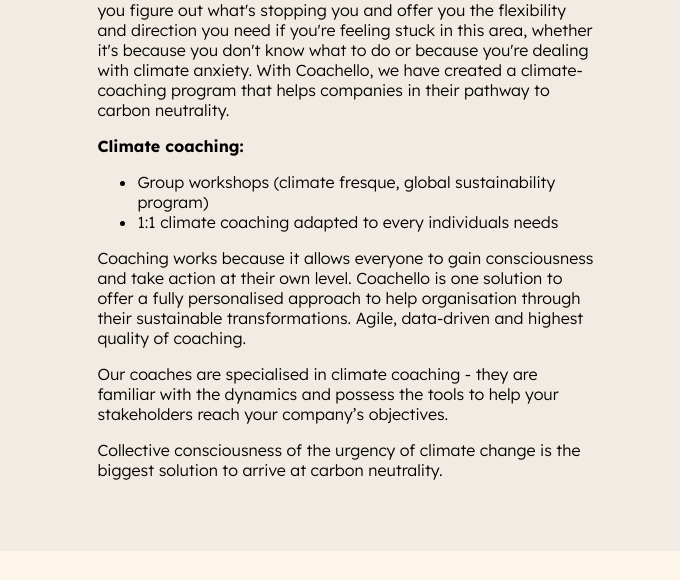
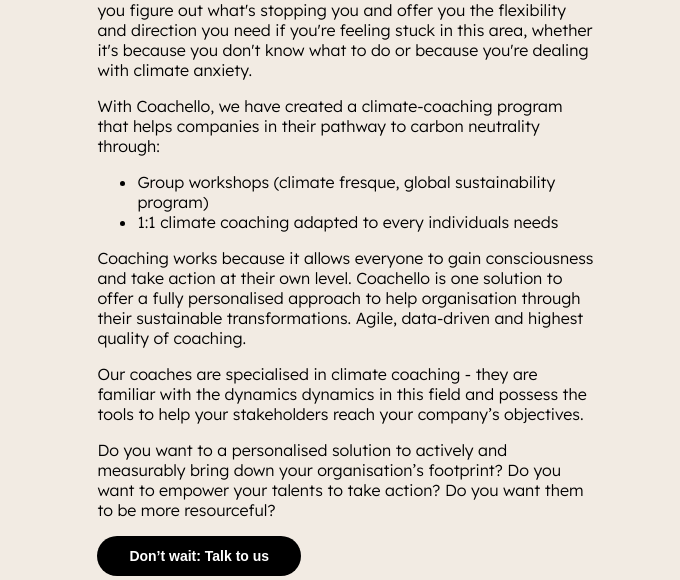
Before and after one commit to NuviMJ/landing-page, a Gatsby site: page /climate-coaching in a window 1280 px wide. Shown: the part 393-973 px from the top of the page, 0-680 px from the left. Built offline with nearby package versions, Linux system fonts and the light colour scheme; Gatsby itself is replaced by a stand-in of ours; grey boxes are pictures that could not be loaded.

Commit message:
change: climate coaching page

```diff
--- a/src/pages/climate-coaching.tsx
+++ b/src/pages/climate-coaching.tsx
@@ -29,7 +29,7 @@
 const ClimateCoachingPage = () => {
     return (<>
             <Seo title="Coachello - Climate Coaching"
-                 description=""/>
+                 description="Reach carbon neutrality through group workshops and 1:1 climate coaching"/>
             <Navbar/>
             <ImgContentTemplate img={ClimateImg} title="Climate Coaching"
                                 des={<>
@@ -38,11 +38,12 @@
                                         coaching is no different. Climate coaching may help you figure out what's
                                         stopping you and offer you the flexibility and direction you need if you're
                                         feeling stuck in this area, whether it's because you don't know what to do or
-                                        because you're dealing with climate anxiety. With Coachello, we have created a
-                                        climate-coaching program that helps companies in their pathway to carbon
-                                        neutrality.
+                                        because you're dealing with climate anxiety.
                                     </p>
-                                    <b>Climate coaching:</b>
+                                    <p>
+                                        With Coachello, we have created a climate-coaching program that helps companies
+                                        in their pathway to carbon neutrality through:
+                                    </p>
 
                                     <ul>
 
@@ -61,13 +62,19 @@
                                         data-driven and highest quality of coaching.
                                     </p><p>
                                     Our coaches are specialised in climate coaching - they are familiar with the
-                                    dynamics and possess the tools to help your stakeholders reach your company’s
-                                    objectives.
+                                    dynamics dynamics in this field and possess the tools to help your stakeholders
+                                    reach your company’s objectives.
                                 </p>
                                     <p>
-                                        Collective consciousness of the urgency of climate change is the biggest
-                                        solution to arrive at carbon neutrality.
+                                        Do you want to a personalised solution to actively and measurably bring down
+                                        your organisation’s footprint? Do you want to empower your talents to take
+                                        action? Do you want them to be more resourceful?
                                     </p>
+                                    <a target="_blank" rel="noopener noreferrer"
+                                       href="https://meetings.hubspot.com/leon-wever/coffee-with-coachello">
+                                        <button className="Navbar-button"> Don’t wait: Talk to us</button>
+                                    </a>
+
                                 </>
                                 }/>
 
```
